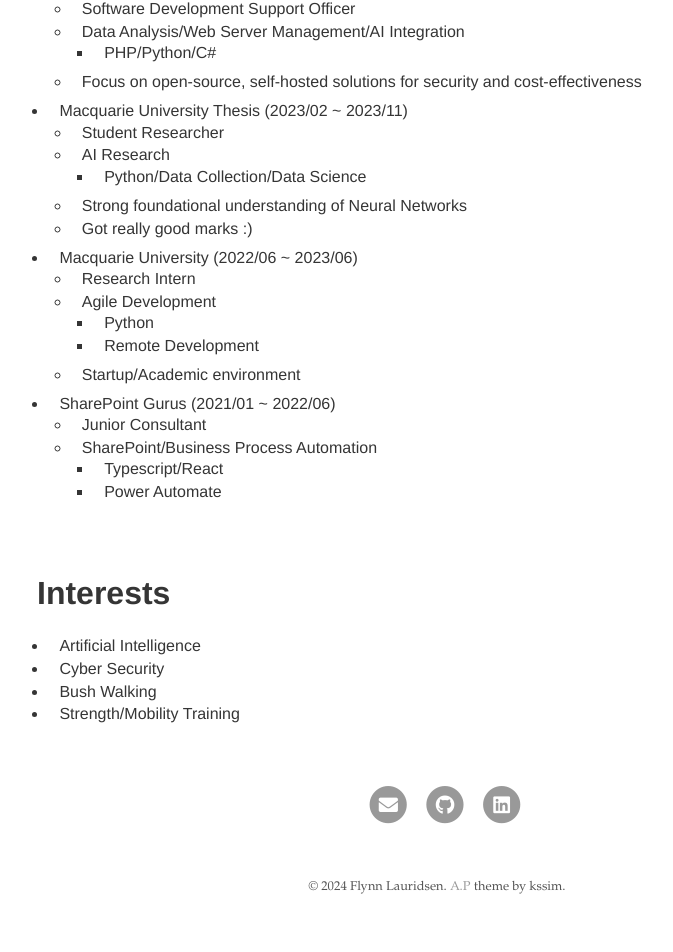
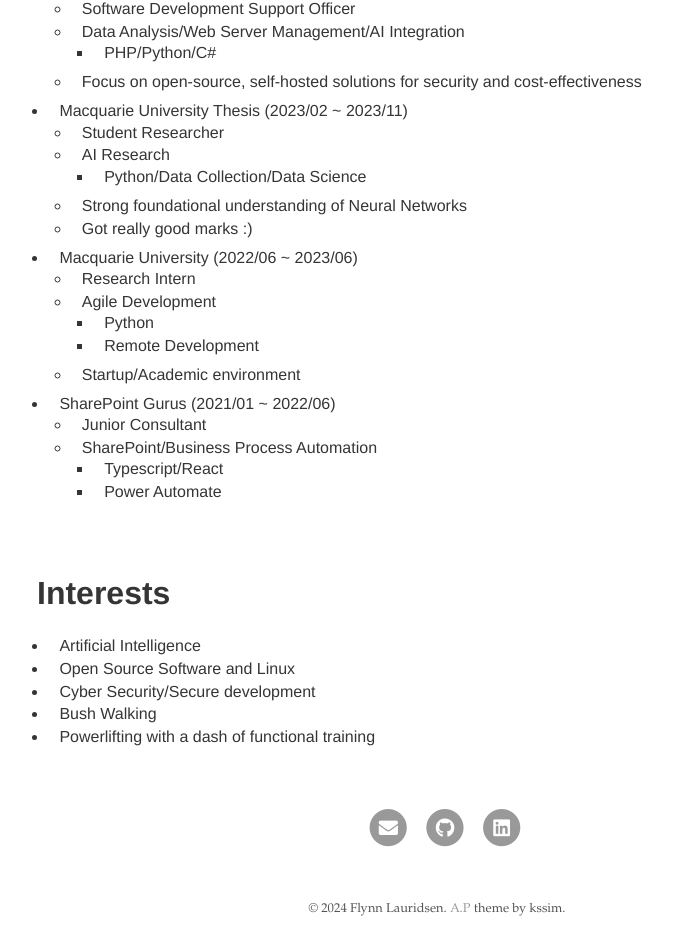
Before and after one commit to monkmonk99/monkmonk99.github.io, a Jekyll site: the page built from index.md, in a window 1280 px wide. Shown: the part 537-1489 px from the top of the page, without its empty margins (203-876 px from the left). Built offline with Jekyll 4.4.1, drawn with Linux system fonts in a browser that asks for light colours; our own code applies the rules of GitHub Pages for plain Markdown files; before the commit the page ends 1467 px from its top, so only the background shows below that.

Commit message:
Updated interests

```diff
--- a/index.md
+++ b/index.md
@@ -37,6 +37,7 @@ I am a university student at Macquarie University studying a Bachelor of Enginee
 # Interests
 
 - Artificial Intelligence
-- Cyber Security
+- Open Source Software and Linux
+- Cyber Security/Secure development
 - Bush Walking
-- Strength/Mobility Training
+- Powerlifting with a dash of functional training
```
